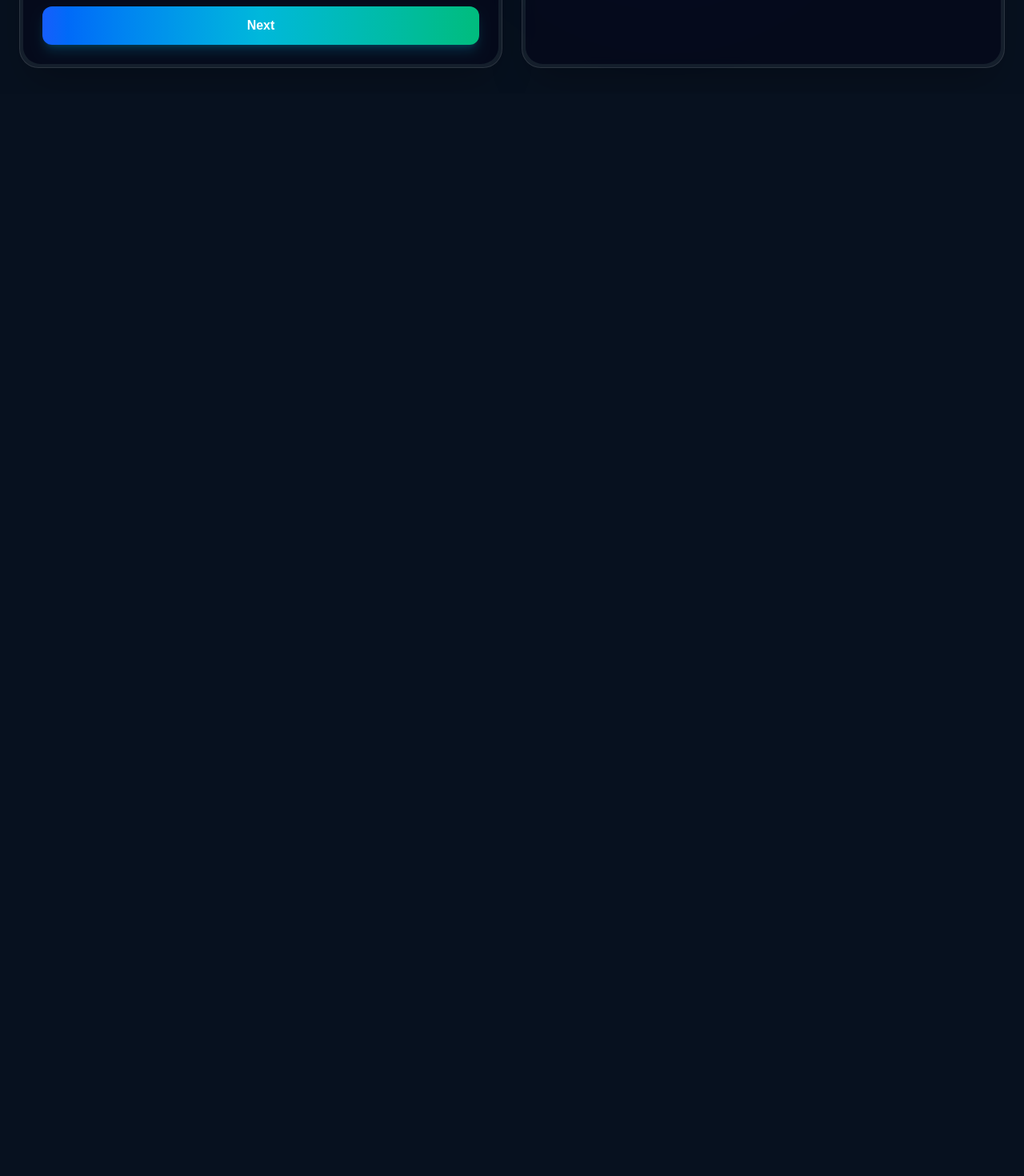
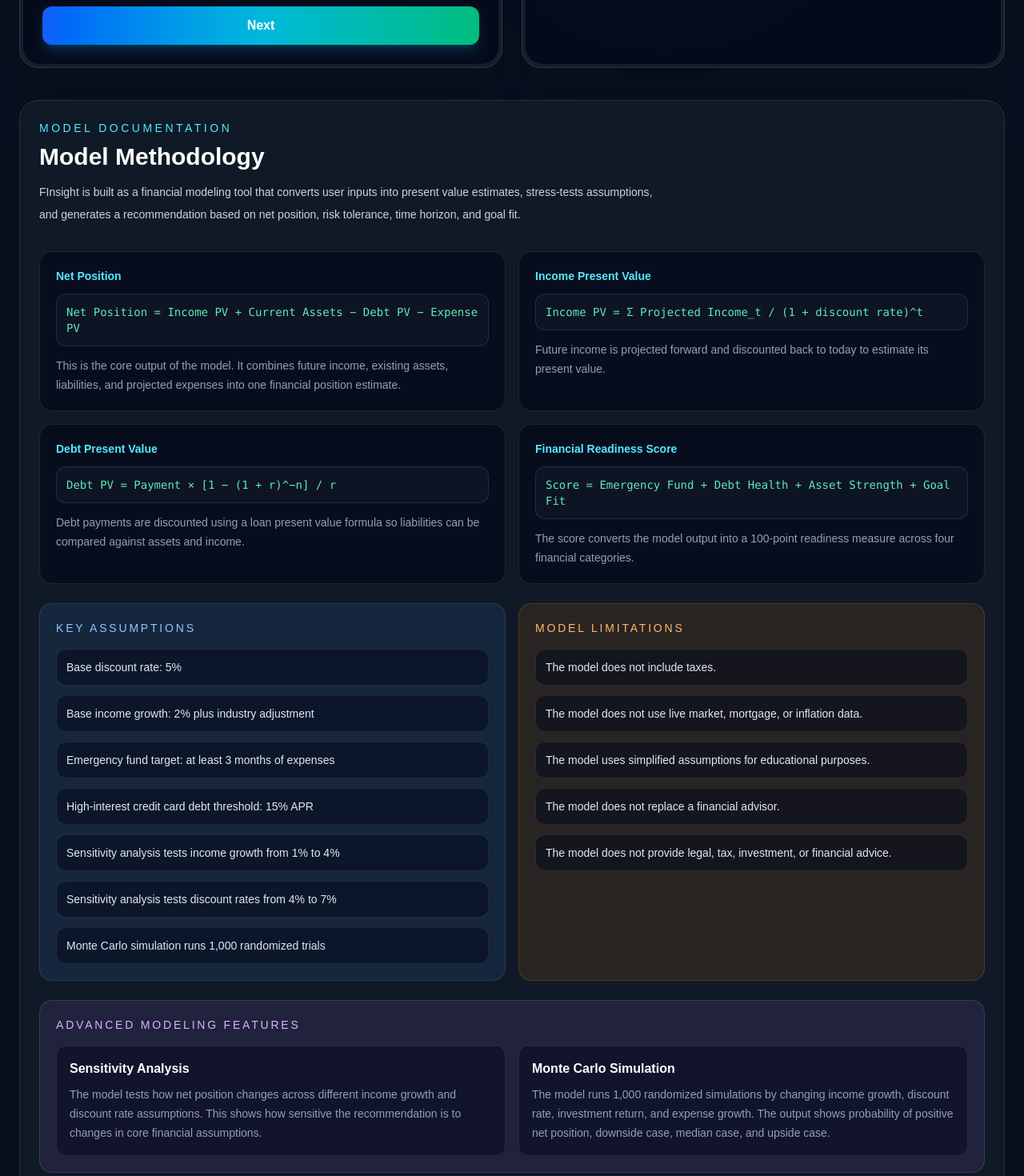
Before and after one commit to Ethan-R162/finsight, a Next.js app: page / in a window 1280 px wide. Shown: the part 820-2290 px from the top of the page at 80% size. Before the commit the page ends 937 px from the top, so only its background shows below. Built offline with nearby package versions, Linux system fonts and the light colour scheme.

Commit message:
Add model methodology section

```diff
--- a/app/page.tsx
+++ b/app/page.tsx
@@ -52,7 +52,154 @@ function FInsightLogo() {
     </div>
   );
 }
+function ModelMethodology() {
+  const formulas = [
+    {
+      title: "Net Position",
+      formula: "Net Position = Income PV + Current Assets − Debt PV − Expense PV",
+      description:
+        "This is the core output of the model. It combines future income, existing assets, liabilities, and projected expenses into one financial position estimate.",
+    },
+    {
+      title: "Income Present Value",
+      formula: "Income PV = Σ Projected Income_t / (1 + discount rate)^t",
+      description:
+        "Future income is projected forward and discounted back to today to estimate its present value.",
+    },
+    {
+      title: "Debt Present Value",
+      formula: "Debt PV = Payment × [1 − (1 + r)^−n] / r",
+      description:
+        "Debt payments are discounted using a loan present value formula so liabilities can be compared against assets and income.",
+    },
+    {
+      title: "Financial Readiness Score",
+      formula:
+        "Score = Emergency Fund + Debt Health + Asset Strength + Goal Fit",
+      description:
+        "The score converts the model output into a 100-point readiness measure across four financial categories.",
+    },
+  ];
 
+  const assumptions = [
+    "Base discount rate: 5%",
+    "Base income growth: 2% plus industry adjustment",
+    "Emergency fund target: at least 3 months of expenses",
+    "High-interest credit card debt threshold: 15% APR",
+    "Sensitivity analysis tests income growth from 1% to 4%",
+    "Sensitivity analysis tests discount rates from 4% to 7%",
+    "Monte Carlo simulation runs 1,000 randomized trials",
+  ];
+
+  const limitations = [
+    "The model does not include taxes.",
+    "The model does not use live market, mortgage, or inflation data.",
+    "The model uses simplified assumptions for educational purposes.",
+    "The model does not replace a financial advisor.",
+    "The model does not provide legal, tax, investment, or financial advice.",
+  ];
+
+  return (
+    <section className="mt-10 rounded-3xl border border-white/10 bg-white/[0.04] p-6 shadow-2xl backdrop-blur">
+      <div className="mb-8">
+        <p className="text-sm uppercase tracking-[0.25em] text-cyan-300">
+          Model Documentation
+        </p>
+        <h2 className="mt-2 text-3xl font-bold text-white">
+          Model Methodology
+        </h2>
+        <p className="mt-3 max-w-3xl text-sm leading-7 text-slate-300">
+          FInsight is built as a financial modeling tool that converts user
+          inputs into present value estimates, stress-tests assumptions, and
+          generates a recommendation based on net position, risk tolerance, time
+          horizon, and goal fit.
+        </p>
+      </div>
+
+      <div className="grid gap-4 lg:grid-cols-2">
+        {formulas.map((item) => (
+          <div
+            key={item.title}
+            className="rounded-2xl border border-white/10 bg-slate-950/60 p-5"
+          >
+            <p className="text-sm font-semibold text-cyan-300">
+              {item.title}
+            </p>
+            <p className="mt-3 rounded-xl border border-white/10 bg-white/[0.03] p-3 font-mono text-sm text-emerald-300">
+              {item.formula}
+            </p>
+            <p className="mt-3 text-sm leading-6 text-slate-400">
+              {item.description}
+            </p>
+          </div>
+        ))}
+      </div>
+
+      <div className="mt-6 grid gap-4 lg:grid-cols-2">
+        <div className="rounded-2xl border border-blue-400/20 bg-blue-400/10 p-5">
+          <p className="text-sm uppercase tracking-[0.2em] text-blue-300">
+            Key Assumptions
+          </p>
+
+          <div className="mt-4 space-y-3">
+            {assumptions.map((assumption) => (
+              <div
+                key={assumption}
+                className="rounded-xl border border-white/10 bg-slate-950/50 p-3 text-sm text-slate-200"
+              >
+                {assumption}
+              </div>
+            ))}
+          </div>
+        </div>
+
+        <div className="rounded-2xl border border-orange-400/20 bg-orange-400/10 p-5">
+          <p className="text-sm uppercase tracking-[0.2em] text-orange-300">
+            Model Limitations
+          </p>
+
+          <div className="mt-4 space-y-3">
+            {limitations.map((limitation) => (
+              <div
+                key={limitation}
+                className="rounded-xl border border-white/10 bg-slate-950/50 p-3 text-sm text-slate-200"
+              >
+                {limitation}
+              </div>
+            ))}
+          </div>
+        </div>
+      </div>
+
+      <div className="mt-6 rounded-2xl border border-purple-400/20 bg-purple-400/10 p-5">
+        <p className="text-sm uppercase tracking-[0.2em] text-purple-300">
+          Advanced Modeling Features
+        </p>
+
+        <div className="mt-4 grid gap-4 md:grid-cols-2">
+          <div className="rounded-xl border border-white/10 bg-slate-950/50 p-4">
+            <p className="font-semibold text-white">Sensitivity Analysis</p>
+            <p className="mt-2 text-sm leading-6 text-slate-400">
+              The model tests how net position changes across different income
+              growth and discount rate assumptions. This shows how sensitive the
+              recommendation is to changes in core financial assumptions.
+            </p>
+          </div>
+
+          <div className="rounded-xl border border-white/10 bg-slate-950/50 p-4">
+            <p className="font-semibold text-white">Monte Carlo Simulation</p>
+            <p className="mt-2 text-sm leading-6 text-slate-400">
+              The model runs 1,000 randomized simulations by changing income
+              growth, discount rate, investment return, and expense growth. The
+              output shows probability of positive net position, downside case,
+              median case, and upside case.
+            </p>
+          </div>
+        </div>
+      </div>
+    </section>
+  );
+}
 export default function Home() {
   const [result, setResult] = useState<FinancialResult | null>(null);
 
@@ -120,6 +267,8 @@ export default function Home() {
             <ResultsCard result={result} />
           </div>
         </section>
+
+        <ModelMethodology />
       </div>
     </main>
   );
--- a/lib/report.ts
+++ b/lib/report.ts
@@ -86,6 +86,41 @@ Average Net Position: ${formatCurrency(
 Worst Case: ${formatCurrency(result.monteCarloResult.worstCase)}
 Best Case: ${formatCurrency(result.monteCarloResult.bestCase)}
 ----------------------------------------
+MODEL METHODOLOGY
+----------------------------------------
+
+Core Net Position Formula:
+Net Position = Income PV + Current Assets − Debt PV − Expense PV
+
+Income Present Value:
+Income PV = Sum of projected future income discounted back to present value.
+
+Debt Present Value:
+Debt PV = Payment × [1 − (1 + r)^−n] / r
+
+Financial Readiness Score:
+Score = Emergency Fund Score + Debt Health Score + Asset Strength Score + Goal Fit Score
+
+Sensitivity Analysis:
+The model tests net position across income growth rates from 1% to 4% and discount rates from 4% to 7%.
+
+Monte Carlo Simulation:
+The model runs 1,000 randomized simulations by varying income growth, discount rate, investment return, and expense growth.
+
+Key Assumptions:
+- Base discount rate: 5%
+- Base income growth: 2% plus industry adjustment
+- Emergency fund target: 3 months of expenses
+- High-interest debt threshold: 15% APR
+- Monte Carlo trials: 1,000
+
+Limitations:
+- Does not include taxes
+- Does not use live market data
+- Does not include exact mortgage amortization
+- Uses simplified assumptions for educational purposes
+- Does not provide financial, legal, tax, or investment advice
+----------------------------------------
 DISCLAIMER
 ----------------------------------------
 
```
